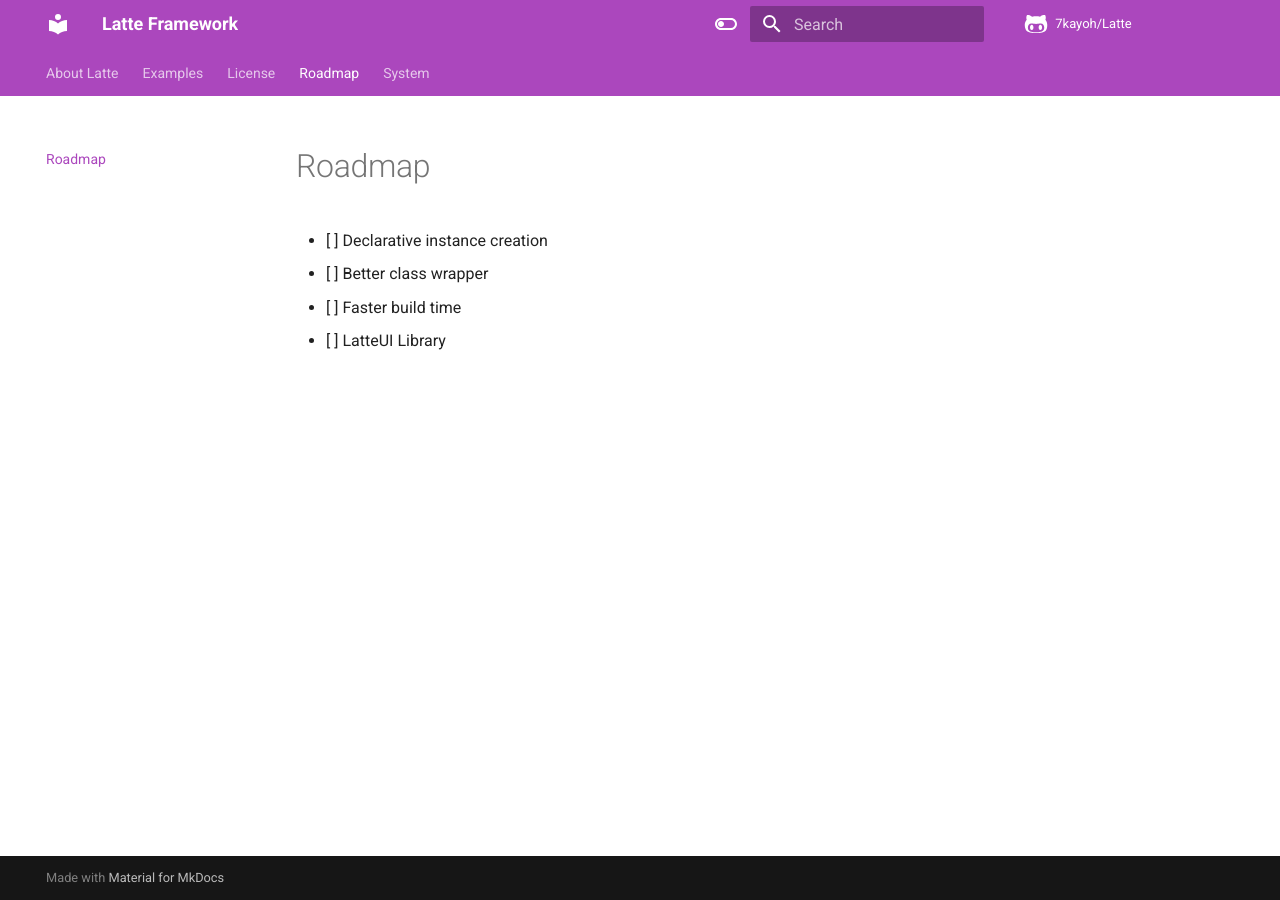
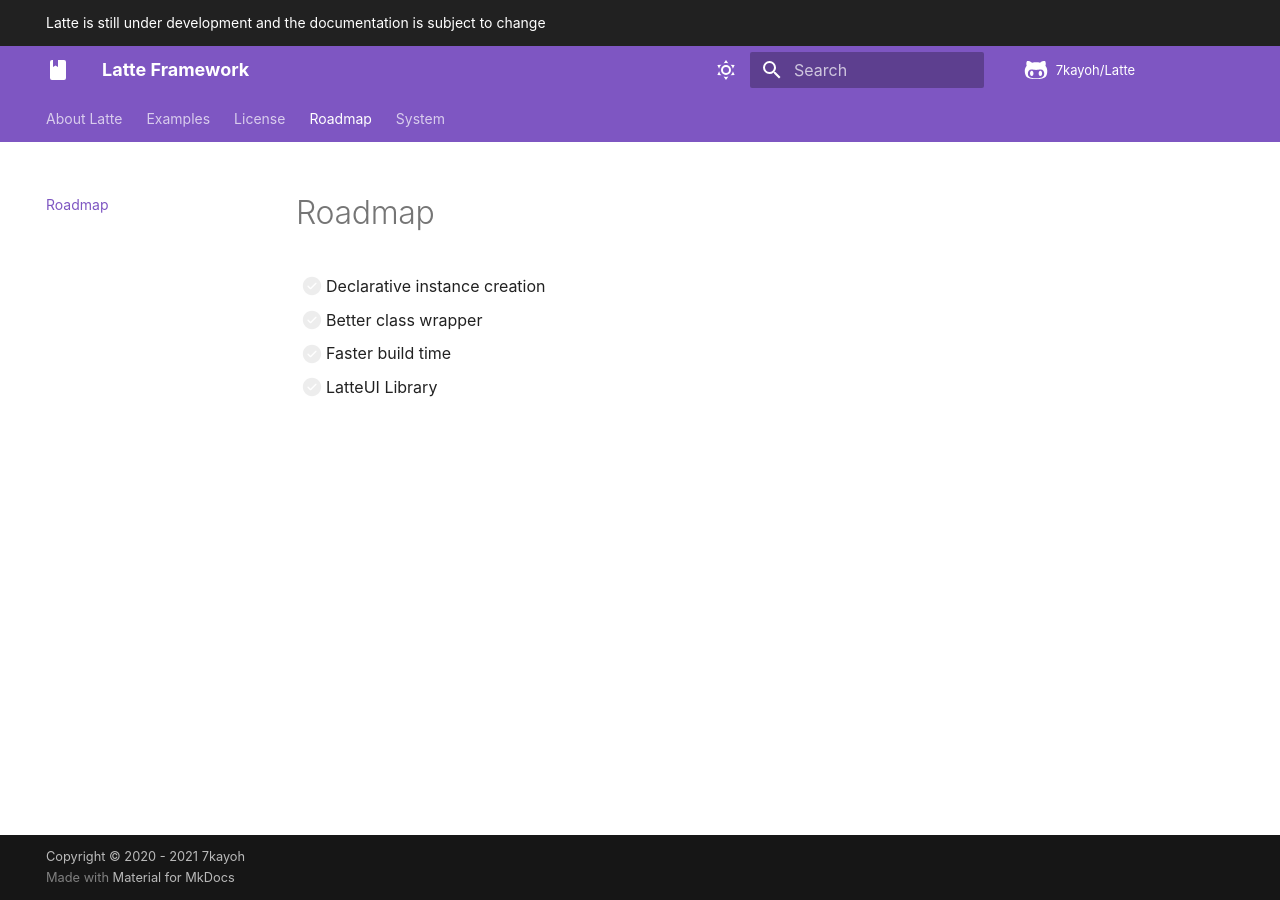
Before and after one commit to va1kio/Latte, an MkDocs documentation site: the page built from docs/roadmap.md, in a window 1280 px wide. Built offline with MkDocs 1.6.1 and Material for MkDocs 9.7.7, drawn with Linux system fonts in a browser that asks for light colours; comment, search, counter and statistics services are not loaded.

Commit message:
Updated configuration

```diff
--- a/mkdocs.yml
+++ b/mkdocs.yml
@@ -6,33 +6,46 @@
 repo_url: 'https://github.com/7kayoh/Latte'
 plugins:
   - search
+copyright: Copyright &copy; 2020 - 2021 7kayoh
 markdown_extensions:
   - admonition
-  - pymdownx.highlight:
-      linenums: true
+  - pymdownx.keys
+  - pymdownx.tabbed
+  - pymdownx.superfences
+  - pymdownx.snippets
+  - pymdownx.highlight
   - footnotes
+  - attr_list
   - pymdownx.emoji:
       emoji_index: !!python/name:materialx.emoji.twemoji
       emoji_generator: !!python/name:materialx.emoji.to_svg
+  - pymdownx.tasklist:
+     custom_checkbox: true
 theme:
   name: 'material'
+  custom_dir: overrides
+  font: false
   features:
     - navigation.instant
     - navigation.tracking
     - navigation.tabs
     - navigation.top
+    - header.autohide
   icon:
+    logo: material/book
     repo: fontawesome/brands/github-alt
   palette:
-    - scheme: default
-      primary: purple
-      accent: purple
+    - media: "(prefers-color-scheme: light)"
+      scheme: default
+      primary: deep purple
+      accent: deep purple
       toggle:
-        icon: material/toggle-switch-off-outline
+        icon: material/weather-sunny
         name: Switch to dark theme
-    - scheme: slate
-      primary: purple
-      accent: purple
+    - media: "(prefers-color-scheme: dark)"
+      scheme: slate
+      primary: deep purple
+      accent: deep purple
       toggle:
-        icon: material/toggle-switch
+        icon: material/weather-night
         name: Switch to light theme
```
